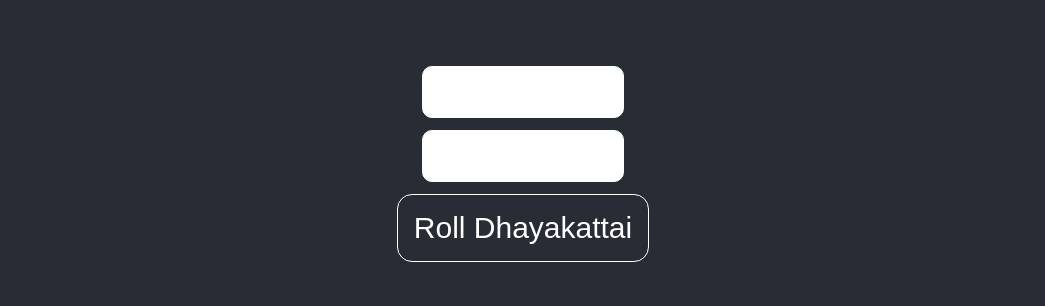
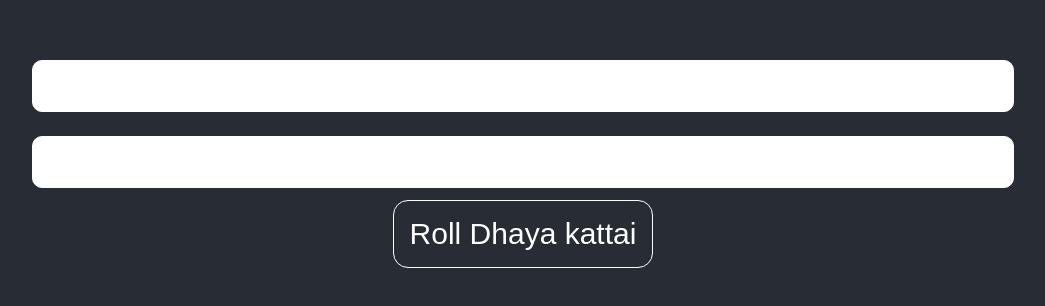
Before and after one commit to VigneshPT/dhayakattai, a React (Create React App) app: page / in a window 1280 px wide. Shown: the part 242-548 px from the top of the page, without its empty margins (117-1162 px from the left). Built offline with nearby package versions, Linux system fonts and the light colour scheme.

Commit message:
spacing to dhayakattai and length

```diff
--- a/src/App.css
+++ b/src/App.css
@@ -47,7 +47,7 @@
 
 .dhayakattai-box {
   border: 1px solid white;
-  width: 180px;
+  width: 75%;
   height: 30px;
   margin: 12px;
   padding: 10px;
@@ -55,7 +55,14 @@
   color: black;
   white-space: pre;
   border-radius:10px;
-  line-height: 1.8;
+  font-size: 25px;
+}
+
+.dhayams-container {
+  width: 100%;
+    display: flex;
+    flex-direction: column;
+    align-items: center;
 }
 
 @keyframes App-logo-spin {
--- a/src/App.js
+++ b/src/App.js
@@ -5,8 +5,8 @@ const _ = require('lodash');
 
 const possibilities = [
   { numValue: 1, value : "●" },
-  { numValue: 2, value: "●      ●" },
-  { numValue: 3, value: "●      ●      ●"},
+  { numValue: 2, value: "●                              ●" },
+  { numValue: 3, value: "●               ●              ●"},
   { numValue: 6, value:  " "}
 ];
 
@@ -44,13 +44,13 @@ class App extends React.Component {
         <header className="App-header">
           {
             rolling ? (
-              <div>
+              <div className="dhayams-container">
                 {/* <p className="current-number">Rolling..</p> */}
                 <div className="dhayakattai-box box-one">rolling</div>
                 <div className="dhayakattai-box box-two">rolling</div>
               </div>
             ) : (
-              <div>
+              <div className="dhayams-container">
                 {/* <p className="current-number">{currentDice}</p> */}
 
                 <div className="dhayakattai-box box-one">{currentFirstDhayam.value}</div>
@@ -60,7 +60,7 @@ class App extends React.Component {
           }
 
           <div>
-            <button className="roll-button" disabled={rolling} onClick={this.handleClickRoll}>Roll Dhayakattai</button>
+            <button className="roll-button" disabled={rolling} onClick={this.handleClickRoll}>Roll Dhaya kattai</button>
           </div>
         </header>
       </div>
```
